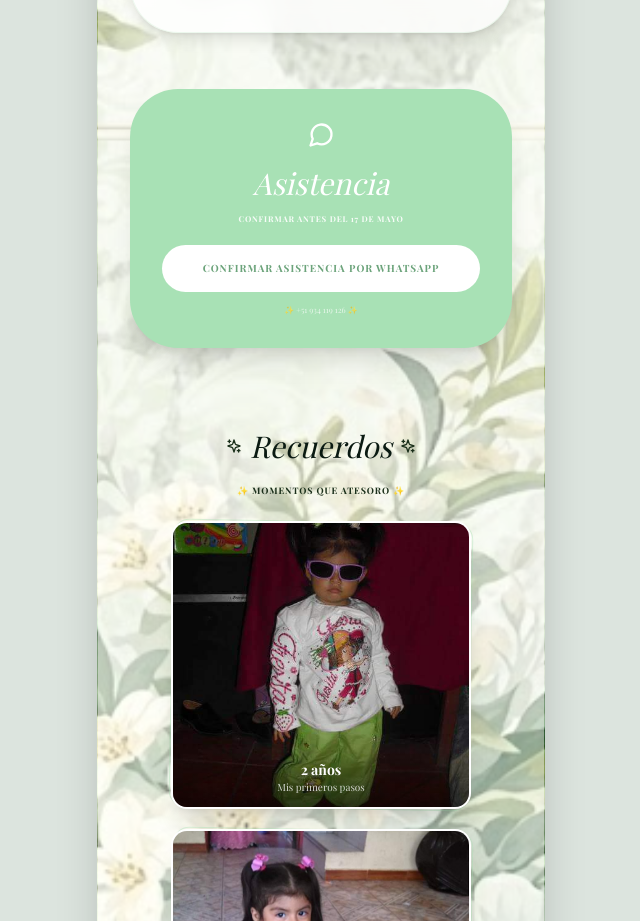
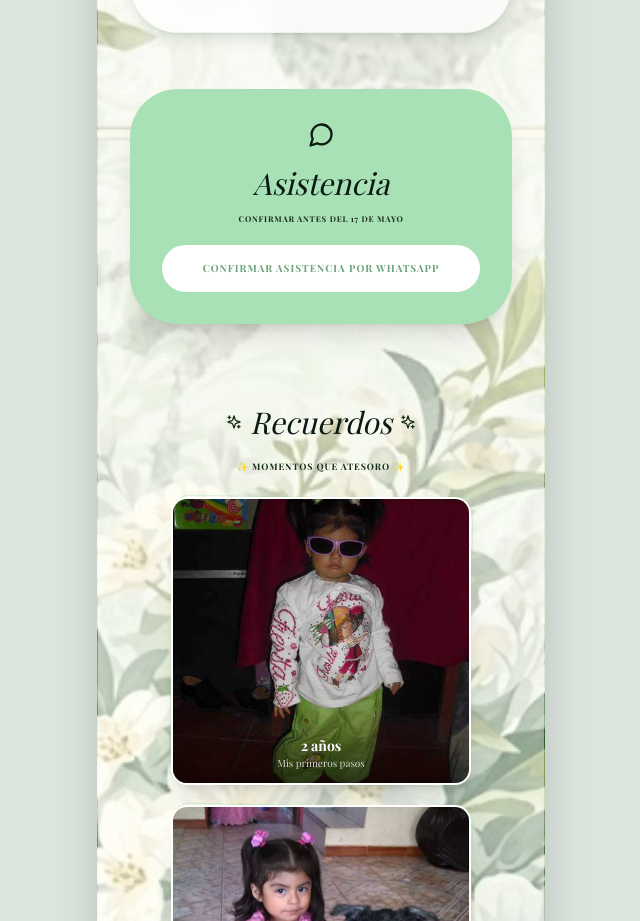
Before and after one commit to Harol20Medina/XV_ABI, a React (Vite) app: page / in a window 1280 px wide. Shown: the part 2480-3401 px from the top of the page, without its empty margins (319-959 px from the left). Built offline with nearby package versions, Linux system fonts and the light colour scheme; the HTML template or start-up script is replaced by a standard one; a web font is replaced by a local one.

Commit message:
Textos y corona 2 tonos más oscuros, eliminadas flores decorativas

```diff
--- a/src/App.jsx
+++ b/src/App.jsx
@@ -241,9 +241,9 @@ export default function App() {
 
           <section className="px-8 py-8 text-center">
             <div className="bg-[#A8E1B5] text-white p-8 rounded-[3rem] shadow-xl">
-               <MessageCircle size={28} className="mx-auto mb-4" />
-               <h3 className="font-serif text-3xl mb-3 italic">Asistencia</h3>
-               <p className="text-[8px] uppercase tracking-widest mb-5 font-bold opacity-90">Confirmar antes del 17 de Mayo</p>
+               <MessageCircle size={28} className="mx-auto mb-4 text-[#0A1A12]" />
+               <h3 className="font-serif text-3xl mb-3 italic text-[#0A1A12]">Asistencia</h3>
+               <p className="text-[8px] uppercase tracking-widest mb-5 font-bold opacity-90 text-[#0A1A12]">Confirmar antes del 17 de Mayo</p>
                {/* Botón cambiado de <a> a <button> para abrir el modal */}
                <button
                  onClick={() => setShowTarjeta(true)}
@@ -251,7 +251,7 @@ export default function App() {
                >
                  Confirmar asistencia por WhatsApp
                </button>
-               <p className="text-[8px] mt-3 opacity-70">✨ +51 934 119 126 ✨</p>
+
             </div>
           </section>
 
```
